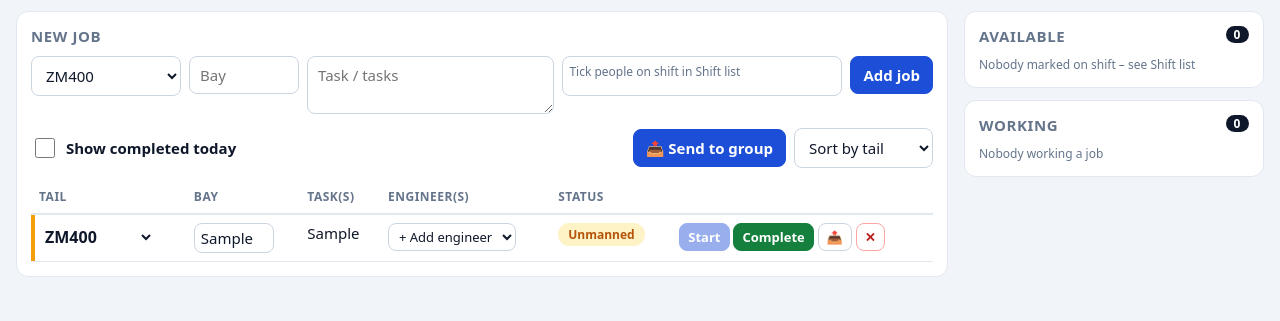
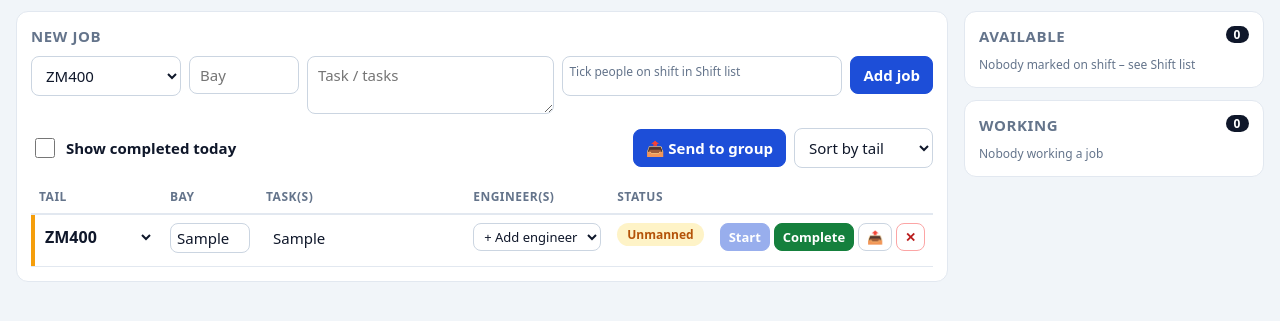
Before and after one commit to ramseyawad/rileys-week, a plain HTML site: page work/index.html in a window 1280 px wide. Both pictures are taken after typing "Sample", "Sample" into the empty fields and a click on the button "Add job". Shown: the part 63-384 px from the top of the page. Drawn offline with Linux system fonts and the light colour scheme.

Commit message:
Work Allocation: amend task text in place
Co-Authored-By: Claude Opus 5.5 <noreply@anthropic.com>
Claude-Session: https://claude.ai/code/session_01CrysXRH1wcPBkCuToxWHRq

```diff
--- a/work/index.html
+++ b/work/index.html
@@ -60,6 +60,9 @@ button:disabled{opacity:.45;cursor:not-allowed}
 .p small{font-weight:500;font-size:12px;text-align:right}
 .count{float:right;background:var(--ink);color:#fff;border-radius:999px;padding:0 8px;font-size:12px}
 .task-text{white-space:pre-wrap}
+.task-edit{border:1px solid transparent;background:transparent;padding:4px 6px;min-height:0;resize:none;overflow:hidden;line-height:1.4;min-width:180px}
+.task-edit:hover{border-color:#CBD5E1;background:#F8FAFC}
+.task-edit:focus{border-color:var(--blue);background:#fff;outline:none;box-shadow:0 0 0 3px #DBEAFE}
 .inline-add select{width:auto;padding:3px 6px;font-size:13px}
 .filters{display:flex;gap:8px;flex-wrap:wrap;margin-bottom:12px}
 .filters>*{width:auto;flex:1 1 140px}
@@ -341,7 +344,7 @@ function del(jobId){
   if(!confirm("Delete this job? It will be removed from the record too."))return;
   D.jobs=D.jobs.filter(x=>x.id!==jobId);save();
 }
-function editField(jobId,field,val){job(jobId)[field]=val;save()}
+function editField(jobId,field,val){const j=job(jobId);if(field==="task"&&!val){render();return}if(j[field]!==val){j[field]=val;j.edited=now()}save()}
 
 function renderBoard(){
   const {w,p}=jobMaps();
@@ -370,7 +373,7 @@ function renderBoard(){
     return `<tr class="${done?"done":""} row-${j.status}">
       <td><select data-f="tail" data-id="${j.id}" class="tail ${j.tail==="Off Aircraft"?"off":""}" ${done?"disabled":""} style="width:auto;border:0;padding:2px;font-weight:800">${TAILS.map(t=>`<option ${t===j.tail?"selected":""}>${t}</option>`).join("")}</select></td>
       <td><input data-f="bay" data-id="${j.id}" value="${esc(j.bay)}" ${done?"disabled":""} style="width:80px;padding:4px 6px"></td>
-      <td class="task-text">${esc(j.task)}</td>
+      <td>${done?`<div class="task-text">${esc(j.task)}</div>`:`<textarea class="task-edit" data-f="task" data-id="${j.id}" rows="${Math.max(1,j.task.split("\n").length)}" title="Click to amend">${esc(j.task)}</textarea>`}</td>
       <td>${chips}${done?"":`<div class="inline-add"><select data-add="${j.id}"><option value="">+ Add engineer</option>${free.map(e=>`<option value="${e.id}">${esc(e.name)}${where(e.id)?" ("+where(e.id)+")":""}</option>`).join("")}</select></div>`}</td>
       <td>${st}</td>
       <td style="white-space:nowrap">${btns} ${done?"":`<button class="btn sm" data-share="${j.id}" title="Send this job as a text">📤</button>`} <button class="btn warn sm" data-del="${j.id}" title="Delete">✕</button></td>
@@ -392,6 +395,8 @@ $("#jobs").addEventListener("click",e=>{
   else if(t.dataset.reopen)reopen(t.dataset.reopen);
   else if(t.dataset.del)del(t.dataset.del);
 });
+$("#jobs").addEventListener("input",e=>{const t=e.target;if(t.classList.contains("task-edit")){t.rows=Math.max(1,t.value.split("\n").length)}});
+$("#jobs").addEventListener("keydown",e=>{const t=e.target;if(t.classList.contains("task-edit")&&(e.key==="Escape"||(e.key==="Enter"&&(e.ctrlKey||e.metaKey))))t.blur()});
 $("#jobs").addEventListener("change",e=>{
   const t=e.target;
   if(t.dataset.add)assign(t.dataset.add,t.value);
```
